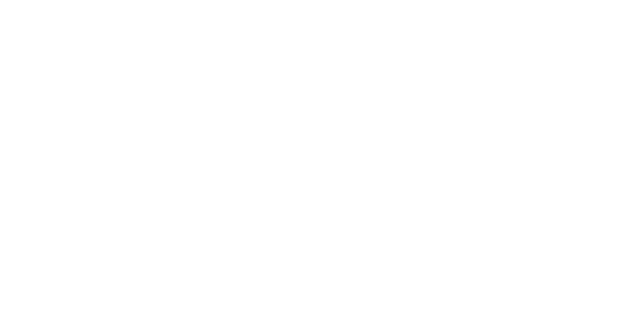
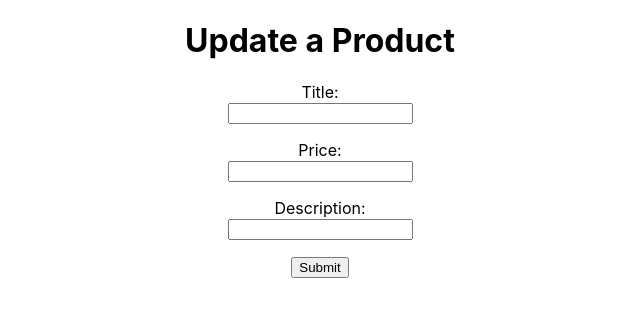
Before and after one commit to PaulDeUlloa/MERN_Product_Manager, a React (Create React App) app in the folder client/: page /products/1/edit in a window 1280 px wide. Before the commit this address had no page. Shown: the top 316 px of the page, without its empty margins (320-960 px from the left). Built offline with nearby package versions, Linux system fonts and the light colour scheme; no server answers.

Commit message:
updates made to detail and update views

```diff
--- a/client/src/App.js
+++ b/client/src/App.js
@@ -3,6 +3,7 @@
 import { Routes, Route } from "react-router-dom";
 import Main from "./views/Main";
 import Detail from "./views/Detail";
+import Update from "./views/Update";
 
 function App() {
   return (
@@ -10,6 +11,7 @@
       <Routes>
         <Route path="/api/products" element={<Main />} />
         <Route path="/api/products/:id" element={<Detail />} />
+        <Route path="/products/:id/edit" element={<Update />} />
       </Routes>
     </div>
   );
--- a/client/src/components/ProductList.jsx
+++ b/client/src/components/ProductList.jsx
@@ -1,4 +1,4 @@
-import React from 'react'
+import React from 'react';
 import axios from 'axios';
 import { Link } from 'react-router-dom';
 
--- a/client/src/views/Detail.jsx
+++ b/client/src/views/Detail.jsx
@@ -20,7 +20,11 @@
         <p>Title: {product.title}</p>
         <p>Price: {product.price}</p>
         <p>Description: {product.description}</p>
+        <Link to={"/products/" + product._id + "/edit"}>
+    Edit
+</Link>
       </div>
+
   );
 };
 
--- /dev/null
+++ b/client/src/views/Update.jsx
@@ -0,0 +1,62 @@
+import React, { useEffect, useState } from 'react'
+import axios from 'axios';
+import { useParams } from "react-router-dom";
+
+const Update = (props) => {
+    const { id } = useParams();
+    const [title, setTitle] = useState('');
+    const [price, setPrice] = useState('');
+    const [description, setDescription] = useState('');
+
+    useEffect(() => {
+        axios.get('http://localhost:8000/api/products/' + id)
+            .then(res => {
+                setTitle(res.data.title);
+                setPrice(res.data.price);
+                setDescription(res.data.description);
+            })
+    }, []);
+
+    const updateProduct = e => {
+        e.preventDefault();
+        axios.patch('http://localhost:8000/api/products/' + id, {
+            title,
+            price,
+            description,
+        })
+            .then(res => console.log(res))
+            .catch(err => console.error(err));
+    }
+
+    return (
+        <div>
+            <h1>Update a Product</h1>
+            <form onSubmit={updateProduct}>
+                <p>
+                    <label>Title: </label><br />
+                    <input type="text"
+                    name="title"
+                    value={title}
+                    onChange={(e) => { setTitle(e.target.value) }} />
+                </p>
+                <p>
+                    <label>Price: </label><br />
+                    <input type="text"
+                    name="price"
+                    value={price}
+                    onChange={(e) => { setPrice(e.target.value) }} />
+                </p>
+                <p>
+                    <label>Description: </label><br />
+                    <input type="text"
+                    name="description"
+                    value={description}
+                    onChange={(e) => { setDescription(e.target.value) }} />
+                </p>
+                <input type="submit" />
+            </form>
+        </div>
+    )
+}
+
+export default Update;
```
Also changed, not shown: 2 other files (tests, documents, lock files or other folders).
